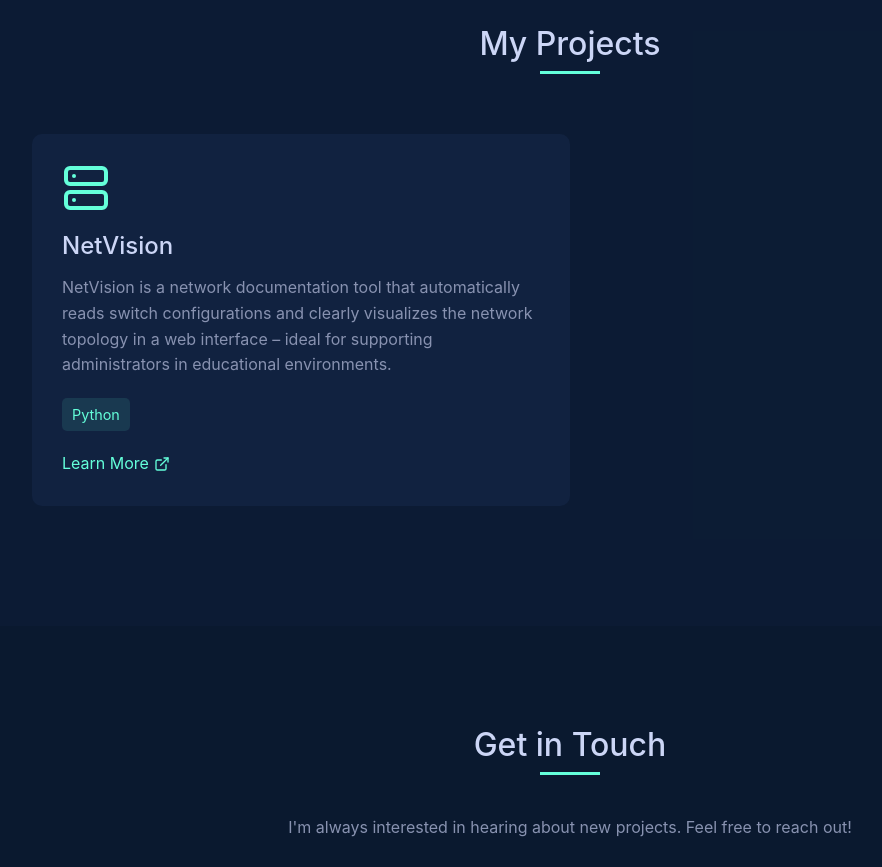
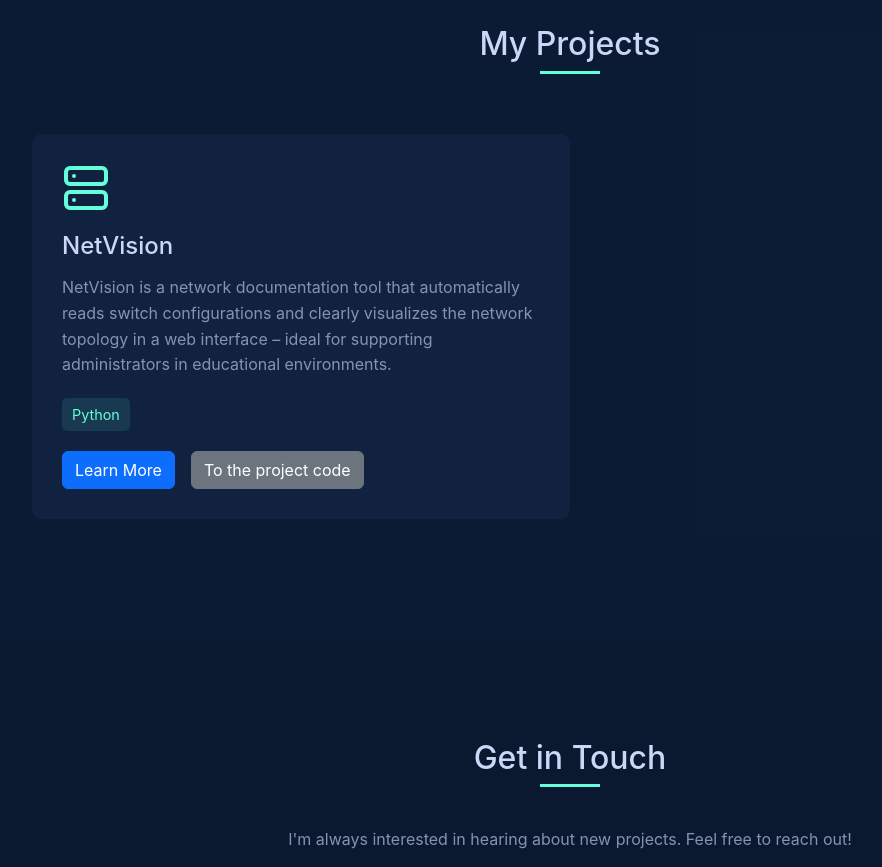
Before and after one commit to Breburda-Dejan/breburda-dejan.github.io, a plain HTML site: page index.html in a window 1280 px wide. Shown: the part 1240-2107 px from the top of the page, without its empty margins (70-952 px from the left). Drawn offline with nearby package versions, Linux system fonts and the light colour scheme.

Commit message:
update Project-list

```diff
--- a/index.html
+++ b/index.html
@@ -4,7 +4,7 @@
     <meta charset="UTF-8" />
     <meta name="viewport" content="width=device-width, initial-scale=1.0, maximum-scale=3.0" />
     <meta name="description" content="Portfolio von Dejan Breburda – Projekte, Skills und mehr." />
-    <meta name="keywords" content="Dejan Breburda, Breburda Dejan, Dejan, Breburda" />
+    <meta name="keywords" content="Dejan Breburda, Breburda Dejan, Dejan, Breburda, Netvision, NetVision, Net vision, Netzwerkdokumentationstool, Htl Mössingerstraße" />
 
     <link rel="apple-touch-icon" sizes="180x180" href="/apple-touch-icon.png" />
     <link rel="icon" type="image/png" sizes="32x32" href="/favicon-32x32.png" />
@@ -50,7 +50,8 @@
             <h2 class="section-title" data-i18n="my-projects">Meine Projekte</h2>
             <div class="project-grid">
 
-                <div class="project-card" onclick="window.location.href='https://projects.htl-klu.at/Projekt_2425/pr5bhel24011/Homepage/index.html'">
+
+				<div class="project-card" role="region" aria-label="NetVision Project">
 					<div class="project-image">
 						<i data-feather="server" style="width: 48px; height: 48px;"></i>
 					</div>
@@ -62,10 +63,16 @@
 						<div class="project-tags">
 							<span class="tag">Python</span>
 						</div>
-                        <a href="https://projects.htl-klu.at/Projekt_2425/pr5bhel24011/Homepage/index.html" class="project-link">
+						<div class="project-buttons" style="margin-top: 1rem; display: flex; gap: 1rem;">
+							<a href="https://projects.htl-klu.at/Projekt_2425/pr5bhel24011/Homepage/index.html" rel="noopener noreferrer" class="btn btn-primary" data-i18n="view-project" aria-label="Live project">
 								<span data-i18n="view-project">Projekt ansehen</span>
-                            <i data-feather="external-link" style="width: 16px;"></i>
+								<i data-feather="external-link" style="width: 16px; margin-left: 0.25rem;"></i>
 							</a>
+							<a href="https://github.com/Breburda-Dejan/NetVision" rel="noopener noreferrer" class="btn btn-secondary" data-i18n="project-code" aria-label="GitHub repository">
+								<span data-i18n="project-code">Projekt ansehen</span>
+								<i data-feather="github" style="width: 16px; margin-left: 0.25rem;"></i>
+							</a>
+						</div>
 					</div>
 				</div>
 
@@ -116,7 +123,8 @@
                 "get-in-touch": "Kontakt aufnehmen",
                 "contact-message": "Bei Fragen stehe ich gerne zur Verfügung.",
                 "send-message": "Nachricht senden",
-                "view-project": "Mehr erfahren"
+                "view-project": "Mehr erfahren",
+				"project-code": "Zum Projektcode"
             },
             en: {
                 name: "Dejan Breburda",
@@ -128,7 +136,8 @@
                 "get-in-touch": "Get in Touch",
                 "contact-message": "I'm always interested in hearing about new projects. Feel free to reach out!",
                 "send-message": "Send Message",
-                "view-project": "Learn More"
+                "view-project": "Learn More",
+				"project-code": "To the project code"
             }
         };
 
```
Lines whose indentation alone changed are shown as unchanged.
